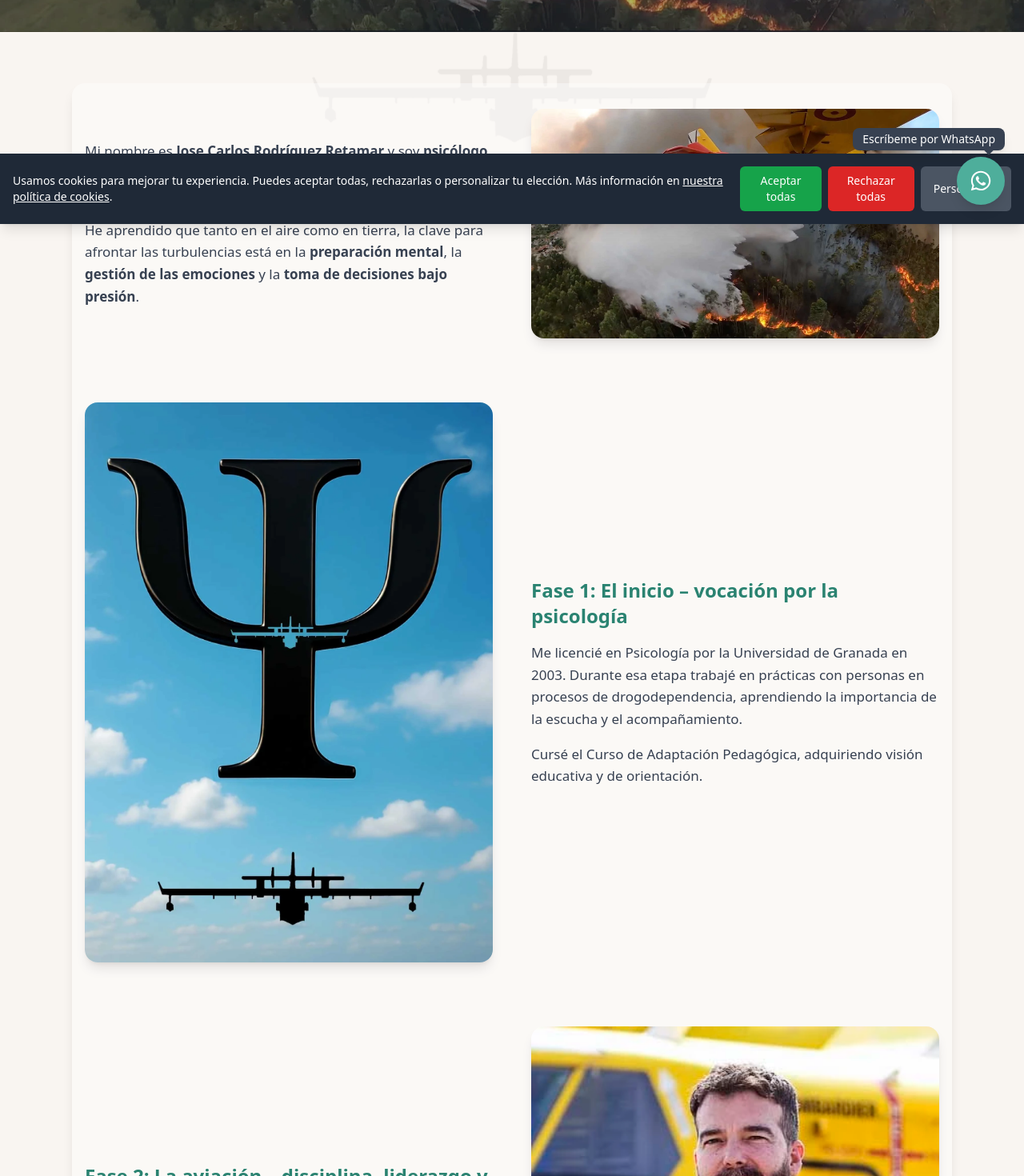
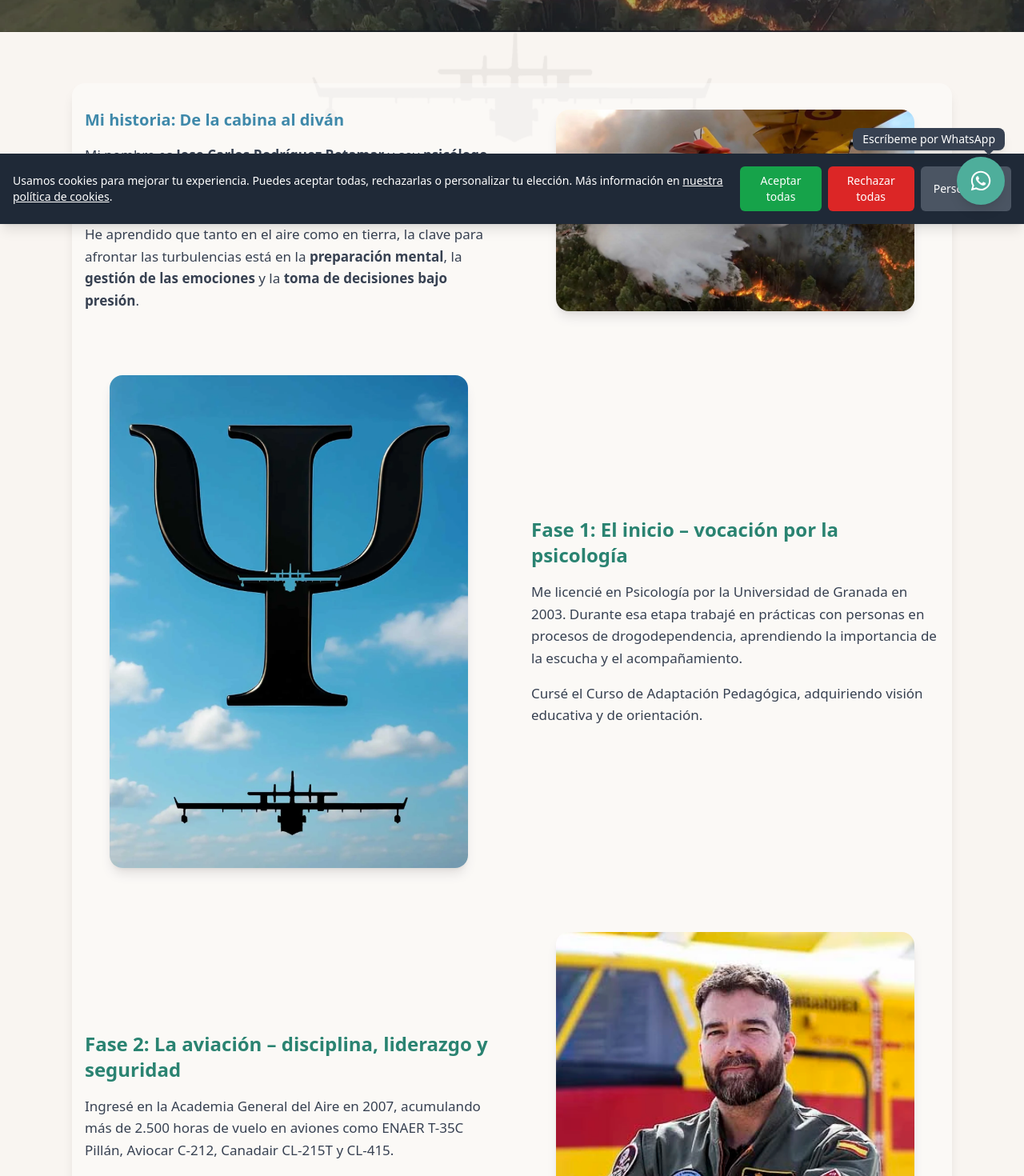
Before and after one commit to psicopiloto/psicopilotopage1, a Next.js app: page /sobre-mi in a window 1280 px wide. Shown: the part 520-1990 px from the top of the page at 80% size. Built offline with nearby package versions, Linux system fonts and the light colour scheme.

Commit message:
Update sobre-mi.js

```diff
--- a/pages/sobre-mi.js
+++ b/pages/sobre-mi.js
@@ -3,23 +3,79 @@ import Footer from "../components/Footer";
 import { NextSeo } from "next-seo";
 import PageHeader from "../components/PageHeader";
 import AnimatedCTA from "../components/AnimatedCTA";
-import BackgroundLogo from "../components/BackgroundLogo"; // ✅ importamos logo de fondo
+import BackgroundLogo from "../components/BackgroundLogo";
+// ✨ CORRECCIÓN A: Importar Next Image para optimización de rendimiento
+import Image from "next/image";
 
 export default function SobreMi() {
+  const fasesTrayectoria = [ // Renombramos 'fases' a 'fasesTrayectoria' para claridad
+    {
+      title: "Fase 1: El inicio – vocación por la psicología",
+      img: "/sobre2.webp",
+      alt: "Jose Carlos Rodríguez estudiando psicología en la Universidad de Granada", // Alt descriptivo
+      content: [
+        "Me licencié en Psicología por la Universidad de Granada en 2003. Durante esa etapa trabajé en prácticas con personas en procesos de drogodependencia, aprendiendo la importancia de la escucha y el acompañamiento.",
+        "Cursé el Curso de Adaptación Pedagógica, adquiriendo visión educativa y de orientación.",
+      ],
+    },
+    {
+      title: "Fase 2: La aviación – disciplina, liderazgo y seguridad",
+      img: "/sobre3.webp",
+      alt: "Piloto militar en la Academia General del Aire acumulando horas de vuelo y experiencia en aviación", // Alt descriptivo
+      content: [
+        "Ingresé en la Academia General del Aire en 2007, acumulando más de 2.500 horas de vuelo en aviones como ENAER T-35C Pillán, Aviocar C-212, Canadair CL-215T y CL-415.",
+      ],
+      list: [
+        "Piloto comandante en misiones de incendios en España, Grecia y Portugal.",
+        "Instructor de vuelo y simulador, formando a nuevas generaciones.",
+        "Jefe de Crew Resource Management (CRM), desarrollando programas en factores humanos.",
+        "Facilitador CRM e impulsor de EBT y CBTA en simuladores en Milán.",
+      ],
+    },
+    {
+      title: "Fase 3: El regreso a la psicología – volver a la esencia",
+      img: "/sobre1.webp",
+      alt: "Psicólogo con habilitación sanitaria, especializado en trauma y EMDR", // Alt descriptivo y SEO
+      content: [
+        // ✨ CORRECCIÓN B: Reforzar las certificaciones con etiquetas semánticas
+        "Retomé mi vocación en psicología, habilitándome como <strong>Psicólogo con Habilitación Sanitaria</strong> en 2015 y especializándome en psicología aeronáutica, integradora, terapia breve, trauma y <strong>EMDR</strong>.",
+        "Colaboré en la creación de Edades Granada, asesorando en gestión y manejo de errores aplicando lo aprendido en aviación.",
+      ],
+    },
+    {
+      title: "Fase 4: El voluntariado – la parte más humana",
+      img: "/sobre2.webp",
+      alt: "Jose Carlos Rodríguez haciendo voluntariado en Amalgama Social", // Alt descriptivo
+      content: [
+        "El voluntariado ha sido siempre un pilar en mi vida, colaborando con Solidarios para el Desarrollo y actualmente en Amalgama Social, atendiendo ansiedad, estrés, duelo, autoestima y trauma.",
+      ],
+    },
+  ];
+
   return (
     <div className="min-h-screen flex flex-col font-sans bg-psicopiloto-sand-50 text-psicopiloto-gray-700 relative">
       <NextSeo
-        title="Sobre mí | Psicopiloto"
-        description="Soy psicólogo con habilitación sanitaria y piloto militar. En Psicopiloto uno aviación y psicología para ayudarte a manejar la ansiedad, el estrés y recuperar tu confianza."
+        // ✨ CORRECCIÓN C: SEO Title optimizado para E-A-T y keywords
+        title="Jose Carlos Rodríguez, Psicólogo y Piloto Militar | Psicopiloto"
+        // ✨ CORRECCIÓN C: Meta Description optimizada para E-A-T
+        description="Conoce la trayectoria de Jose Carlos Rodríguez, psicólogo con Habilitación Sanitaria y ex-piloto militar. Liderazgo, gestión de estrés y EMDR. Experiencia única."
         canonical="https://psicopiloto.com/sobre-mi"
+        // ✨ CORRECCIÓN D: Añadir OpenGraph para compartir
+        openGraph={{
+          title: "Jose Carlos Rodríguez, Psicólogo y Piloto Militar | Psicopiloto",
+          description: "Psicólogo con Habilitación Sanitaria y ex-piloto militar...",
+          // Usar una imagen de retrato profesional
+          images: [{ url: "/sobre1.webp", width: 800, height: 600, alt: "Retrato profesional de Jose Carlos Rodríguez" }],
+        }}
       />
 
-      <BackgroundLogo /> {/* ✅ añadimos el logo fijo */}
+      <BackgroundLogo />
 
       <Nav />
 
       <PageHeader
-        title="Sobre mí"
+        // ✨ CORRECCIÓN E: H1 debe ser el título principal. Se mantiene la claridad del H1 de tu PageHeader.
+        title="Conoce al Psicopiloto: Jose Carlos Rodríguez Retamar"
         subtitle="Una trayectoria entre la aviación y la psicología para ayudarte a volar con seguridad en tu vida."
         backgroundImage="/header-sobremi.webp"
       />
@@ -29,6 +85,8 @@ export default function SobreMi() {
           {/* Intro */}
           <section className="mb-20 grid md:grid-cols-2 gap-12 items-center">
             <div>
+              {/* ✨ CORRECCIÓN F: Usar H2 para el subtítulo clave, si no hay otro H1 en la página */}
+              <h2 className="text-xl font-semibold mb-4 text-psicopiloto-blue-600">Mi historia: De la cabina al diván</h2>
               <p>
                 Mi nombre es <strong>Jose Carlos Rodríguez Retamar</strong> y soy <strong>psicólogo con Habilitación Sanitaria</strong> y <strong>piloto militar</strong>.
                 <strong>Psicopiloto</strong> nace de la unión de mis dos pasiones: la <strong>aviación</strong> y la <strong>psicología</strong>.
@@ -38,64 +96,41 @@ export default function SobreMi() {
                 la <strong>gestión de las emociones</strong> y la <strong>toma de decisiones bajo presión</strong>.
               </p>
             </div>
-            <div>
-              <img
+            <div className="flex justify-center">
+              {/* ✨ CORRECCIÓN A/G: Usar Next/Image para optimización (Rendimiento) */}
+              <Image
                 src="/sobre1.webp"
-                alt="Psicopiloto - experiencia en psicología"
-                className="rounded-2xl shadow-lg w-full h-auto"
+                alt="Retrato de Jose Carlos Rodríguez, psicólogo"
+                width={400} // Dimensiones aproximadas, ajusta según el diseño
+                height={500}
+                className="rounded-2xl shadow-lg w-full h-auto object-cover max-w-md"
               />
             </div>
           </section>
 
           {/* Fases de trayectoria */}
-          {[
-            {
-              title: "Fase 1: El inicio – vocación por la psicología",
-              img: "/sobre2.webp",
-              content: [
-                "Me licencié en Psicología por la Universidad de Granada en 2003. Durante esa etapa trabajé en prácticas con personas en procesos de drogodependencia, aprendiendo la importancia de la escucha y el acompañamiento.",
-                "Cursé el Curso de Adaptación Pedagógica, adquiriendo visión educativa y de orientación.",
-              ],
-            },
-            {
-              title: "Fase 2: La aviación – disciplina, liderazgo y seguridad",
-              img: "/sobre3.webp",
-              content: [
-                "Ingresé en la Academia General del Aire en 2007, acumulando más de 2.500 horas de vuelo en aviones como ENAER T-35C Pillán, Aviocar C-212, Canadair CL-215T y CL-415.",
-              ],
-              list: [
-                "Piloto comandante en misiones de incendios en España, Grecia y Portugal.",
-                "Instructor de vuelo y simulador, formando a nuevas generaciones.",
-                "Jefe de Crew Resource Management (CRM), desarrollando programas en factores humanos.",
-                "Facilitador CRM e impulsor de EBT y CBTA en simuladores en Milán.",
-              ],
-            },
-            {
-              title: "Fase 3: El regreso a la psicología – volver a la esencia",
-              img: "/sobre1.webp",
-              content: [
-                "Retomé mi vocación en psicología, habilitándome como psicólogo con Habilitación Sanitaria en 2015 y especializándome en psicología aeronáutica, integradora, terapia breve, trauma y EMDR.",
-                "Colaboré en la creación de Edades Granada, asesorando en gestión y manejo de errores aplicando lo aprendido en aviación.",
-              ],
-            },
-            {
-              title: "Fase 4: El voluntariado – la parte más humana",
-              img: "/sobre2.webp",
-              content: [
-                "El voluntariado ha sido siempre un pilar en mi vida, colaborando con Solidarios para el Desarrollo y actualmente en Amalgama Social, atendiendo ansiedad, estrés, duelo, autoestima y trauma.",
-              ],
-            },
-          ].map((fase, i) => (
-            <section key={i} className="mb-20 grid md:grid-cols-2 gap-12 items-center">
+          {fasesTrayectoria.map((fase, i) => (
+            <section
+                key={i}
+                className="mb-20 grid md:grid-cols-2 gap-12 items-center"
+                // ✨ CORRECCIÓN H: Usar el título como referencia para A11Y
+                aria-labelledby={`fase-title-${i}`}
+            >
               <div className={i % 2 === 0 ? "md:order-1" : "md:order-2"}>
-                <img
+                {/* ✨ CORRECCIÓN A/G: Usar Next/Image para optimización */}
+                <Image
                   src={fase.img}
-                  alt={fase.title}
-                  className="rounded-2xl shadow-lg w-full h-auto"
+                  alt={fase.alt} // Usamos el ALT definido en el array
+                  width={400}
+                  height={300}
+                  className="rounded-2xl shadow-lg w-full h-auto object-cover max-w-md mx-auto"
                 />
               </div>
               <div className={i % 2 === 0 ? "md:order-2" : "md:order-1"}>
-                <h2 className="text-2xl font-semibold mb-4 text-psicopiloto-green-600">{fase.title}</h2>
+                {/* ✨ CORRECCIÓN I: Usar H3 para las subsecciones (ya tenemos H1 y H2) */}
+                <h3 id={`fase-title-${i}`} className="text-2xl font-semibold mb-4 text-psicopiloto-green-600">
+                  {fase.title}
+                </h3>
                 {fase.content.map((p, idx) => (
                   <p key={idx} className="mt-4">{p}</p>
                 ))}
@@ -111,8 +146,11 @@ export default function SobreMi() {
           ))}
 
           {/* Hoy */}
-          <section className="mb-20">
-            <h2 className="text-2xl font-semibold mb-4 text-psicopiloto-green-600">Hoy: Psicopiloto</h2>
+          <section className="mb-20" aria-labelledby="hoy-psicopiloto-title">
+            {/* ✨ CORRECCIÓN J: Usar H2 para esta sección final clave */}
+            <h2 id="hoy-psicopiloto-title" className="text-2xl font-semibold mb-4 text-psicopiloto-blue-600">
+              Hoy: El Enfoque Psicopiloto
+            </h2>
             <p>
               Hoy, en <strong>Psicopiloto</strong>, uno lo aprendido en aviación con la psicología para ofrecer un acompañamiento diferente.
               Si en la cabina de un avión entrenábamos la mente para afrontar lo inesperado, en la terapia aplico la misma filosofía: ayudarte a ganar <strong>confianza</strong>, manejar la <strong>ansiedad</strong> y recuperar el <strong>control de tu vida</strong>.
```
